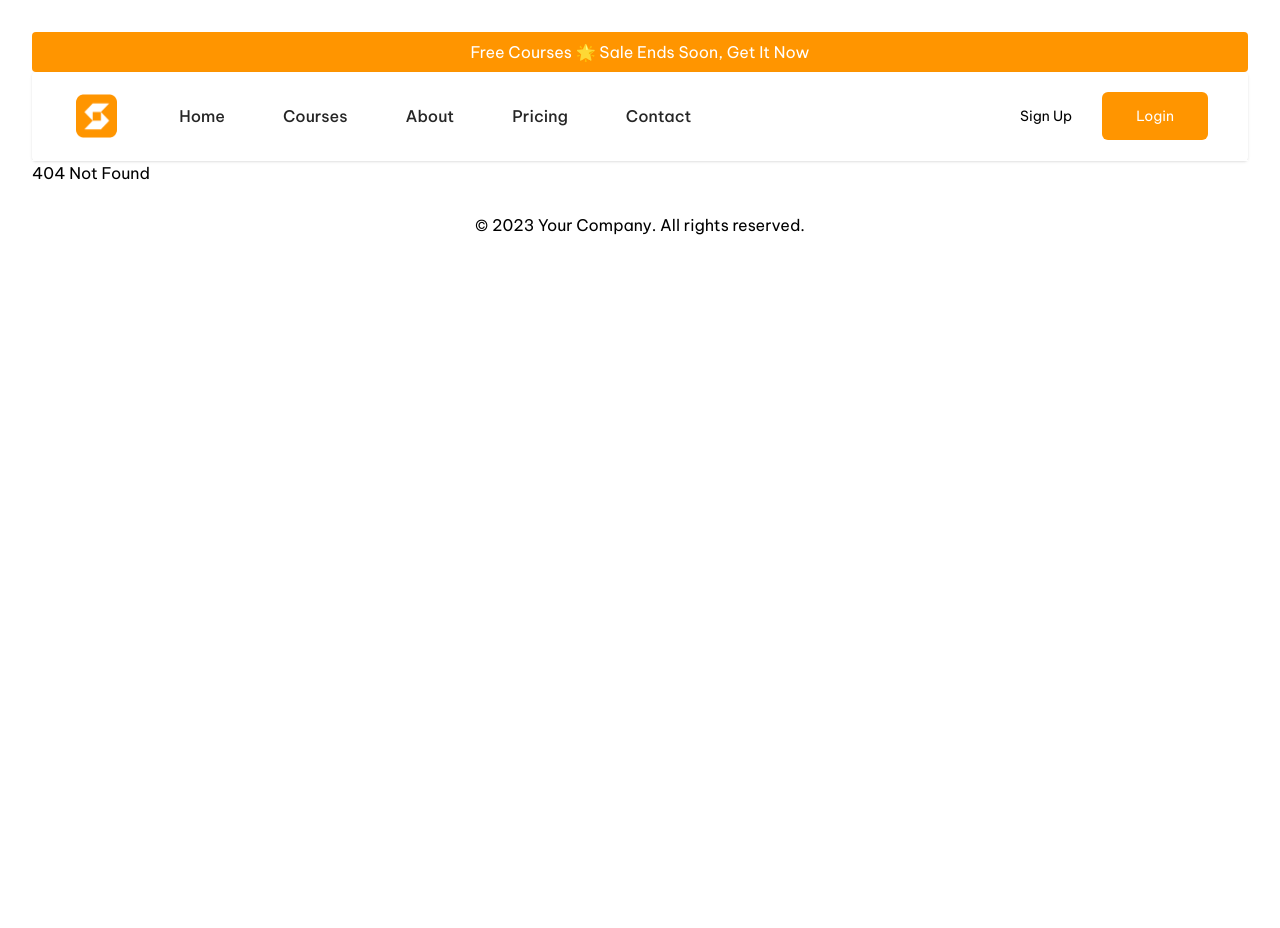
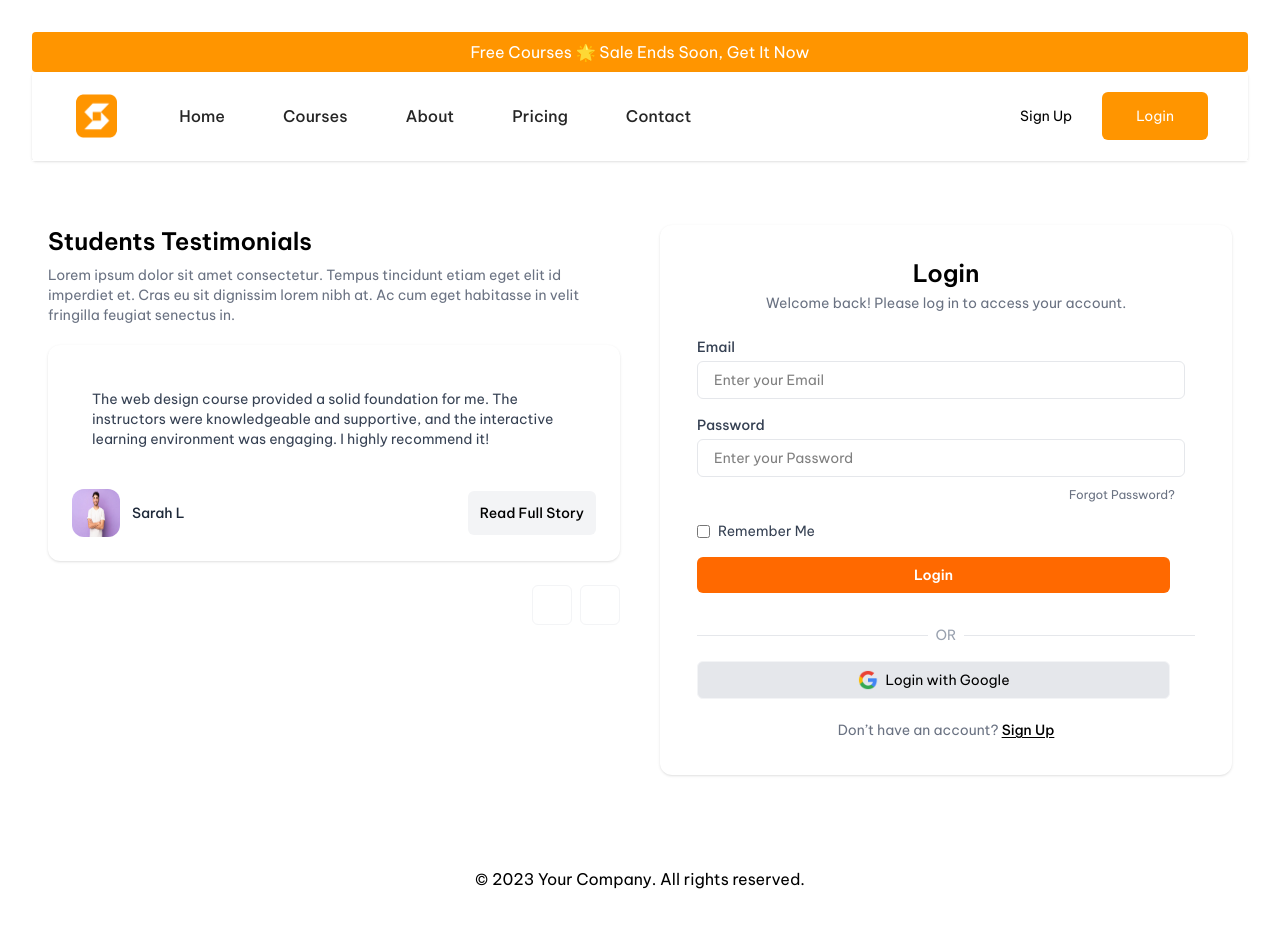
Before and after one commit to Mohamed-Taha69/Online-Courses-, a React (Vite) app: page /login in a window 1280 px wide. Before the commit this address had no page. Shown: the top 928 px of the page. Before the commit the page ends 800 px from the top, so only its background shows below. Built offline with nearby package versions, Linux system fonts and the light colour scheme.

Commit message:
add routing to login page

```diff
--- a/src/components/Auth.jsx
+++ b/src/components/Auth.jsx
@@ -1,7 +1,7 @@
 import React from 'react'
 import Google from '../images/Google__G__logo.svg.webp'
 import profileImg from '../images/profileImg.jpg'
-export default function Auth() {
+ function Auth() {
   return (
     <>
       <section className="w-full px-1 md:px-4 py-16 grid grid-cols-1 md:grid-cols-2 gap-10">
@@ -79,3 +79,4 @@ export default function Auth() {
     </>
   )
 }
+export default Auth
--- a/src/components/Nav.jsx
+++ b/src/components/Nav.jsx
@@ -36,9 +36,9 @@ function Nav() {
   <button className="text-sm">Sign Up</button>
 
   {/* Login Button */}
-  <button className="bg-[#FF9500] text-white border-none px-[34px] py-[14px] rounded-md text-sm">
+     <NavLink to="/login"><button className="bg-[#FF9500] text-white border-none px-[34px] py-[14px] rounded-md text-sm">
     Login
-  </button>
+  </button> </NavLink>
 
   {/* Hamburger Icon (Mobile Only) */}
   <div className="md:hidden text-2xl cursor-pointer p-2" onClick={() => setIsOpen(!isOpen)}>
--- a/src/pages/Login.jsx
+++ b/src/pages/Login.jsx
@@ -1,6 +1,6 @@
 import React from 'react'
 import Auth from '../components/Auth'
-export default function Login() {
+  function LoginPage() {
   return (
 
    <>
@@ -10,3 +10,4 @@ export default function Login() {
    </>
   )
 }
+export default LoginPage
--- a/src/routes/index.jsx
+++ b/src/routes/index.jsx
@@ -5,7 +5,7 @@ import AboutPage from "../pages/About";
 import CoursesPage from "../pages/Courses";
 import ContactPage from "../pages/Contact";
 import PricingPage from "../pages/Pricing";
-
+import LoginPage from "../pages/Login";
 
 import RouteLayout from "../pages/Layout";
 
@@ -19,6 +19,7 @@ const router = createBrowserRouter(createRoutesFromElements(
     <Route path="/courses" element={<CoursesPage/>} />
      <Route path="/contact" element={<ContactPage/>} />
      <Route path="/pricing" element={<PricingPage/>} />
+      <Route path="/login" element={<LoginPage/>} />
 
     <Route path="*" element={<div>404 Not Found</div>} />
     </Route>
```
